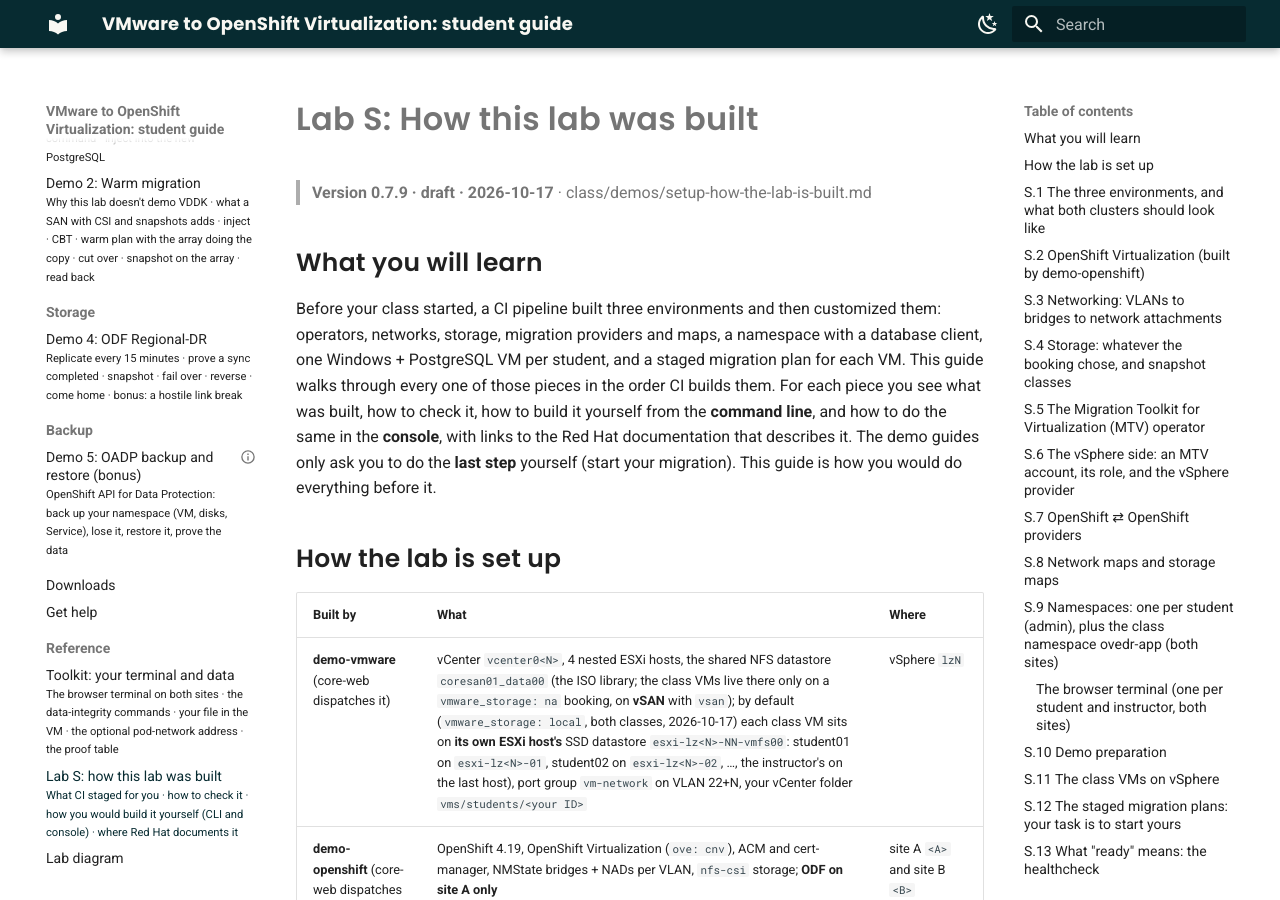
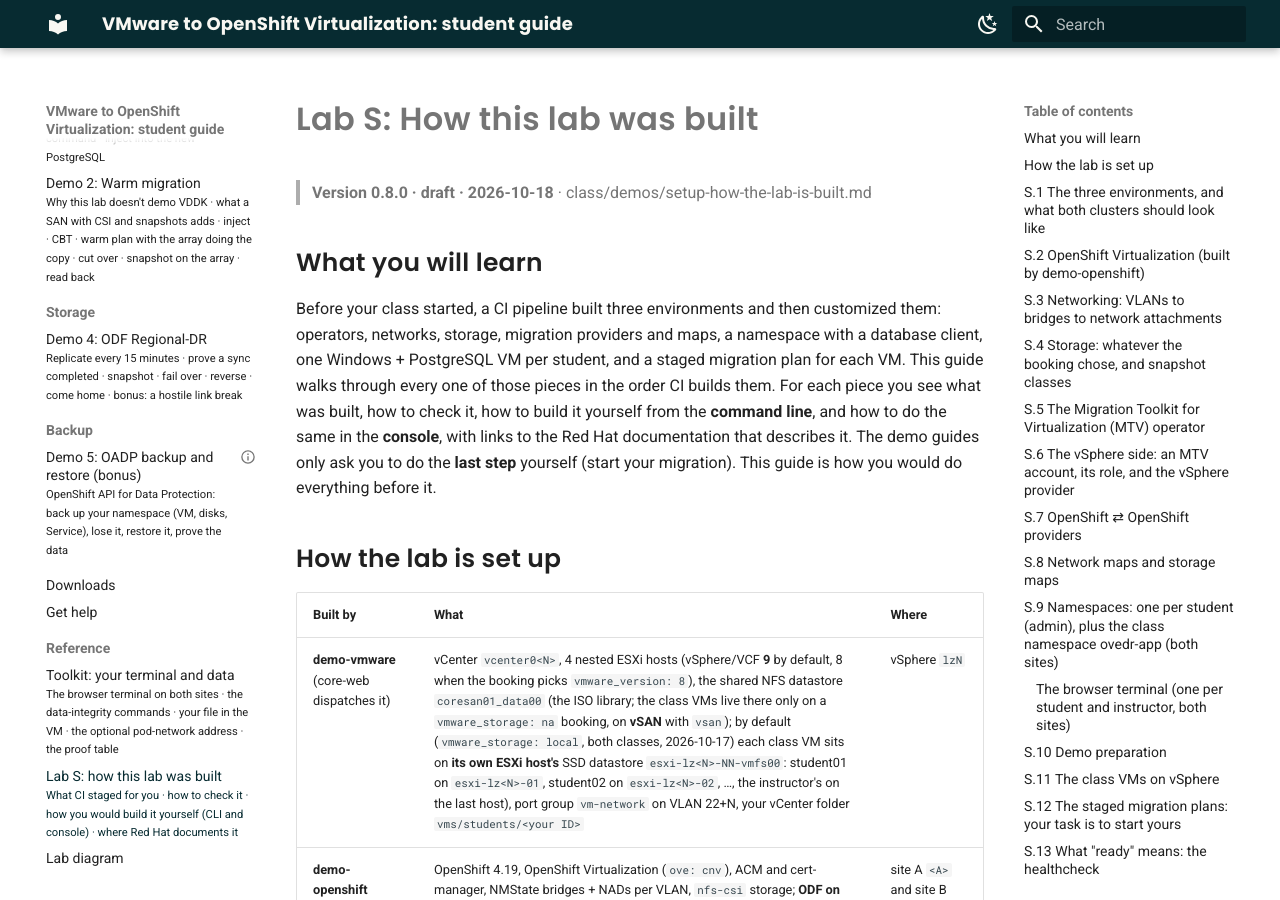
Before and after one commit to paragonmicro-lab/demo-0024-public, an MkDocs documentation site: the page built from docs/demos/setup-how-the-lab-is-built.md, in a window 1280 px wide and 900 px high. Built offline with MkDocs 1.6.1 and Material for MkDocs 9.7.7, drawn with Linux system fonts in a browser that asks for light colours.

Commit message:
class @ demo-openshift-ove 1965b2fc22ad

```diff
--- a/docs/demos/setup-how-the-lab-is-built.md
+++ b/docs/demos/setup-how-the-lab-is-built.md
@@ -1,13 +1,13 @@
 ---
 title: "Lab S — How this lab was built: every operator and customization, by command line and by console"
 subtitle: "What CI staged for you · how to check it · how you would build it yourself (CLI and console) · where Red Hat documents it"
-version: 0.7.9
+version: 0.8.0
 date: 2026-10-15
 ---
 
 # Lab S: How this lab was built
 
-> **Version 0.7.9 · draft · 2026-10-17** · class/demos/setup-how-the-lab-is-built.md
+> **Version 0.8.0 · draft · 2026-10-18** · class/demos/setup-how-the-lab-is-built.md
 
 ## What you will learn
 
@@ -22,7 +22,7 @@
 
 | Built by | What | Where |
 |---|---|---|
-| **demo-vmware** (core-web dispatches it) | vCenter `vcenter0<N>`, 4 nested ESXi hosts, the shared NFS datastore `coresan01_data00` (the ISO library; the class VMs live there only on a `vmware_storage: na` booking, on **vSAN** with `vsan`); by default (`vmware_storage: local`, both classes, 2026-10-17) each class VM sits on **its own ESXi host's** SSD datastore `esxi-lz<N>-NN-vmfs00`: student01 on `esxi-lz<N>-01`, student02 on `esxi-lz<N>-02`, …, the instructor's on the last host), port group `vm-network` on VLAN 22+N, your vCenter folder `vms/students/<your ID>` | vSphere `lzN` |
+| **demo-vmware** (core-web dispatches it) | vCenter `vcenter0<N>`, 4 nested ESXi hosts (vSphere/VCF **9** by default, 8 when the booking picks `vmware_version: 8`), the shared NFS datastore `coresan01_data00` (the ISO library; the class VMs live there only on a `vmware_storage: na` booking, on **vSAN** with `vsan`); by default (`vmware_storage: local`, both classes, 2026-10-17) each class VM sits on **its own ESXi host's** SSD datastore `esxi-lz<N>-NN-vmfs00`: student01 on `esxi-lz<N>-01`, student02 on `esxi-lz<N>-02`, …, the instructor's on the last host), port group `vm-network` on VLAN 22+N, your vCenter folder `vms/students/<your ID>` | vSphere `lzN` |
 | **demo-openshift** (core-web dispatches it, twice) | OpenShift 4.19, OpenShift Virtualization (`ove: cnv`), ACM and cert-manager, NMState bridges + NADs per VLAN, `nfs-csi` storage; **ODF on site A only** | site A `<A>` and site B `<B>` |
 | **this demo's CI** (`customize`, sections S.5–S.12) | MTV, providers, maps, the class namespace, the class VMs, demo prep, the staged plans | all three |
 | **you** | start your own migration plan (Demo 1 / 1b), then everything in the demo guides | |
```
